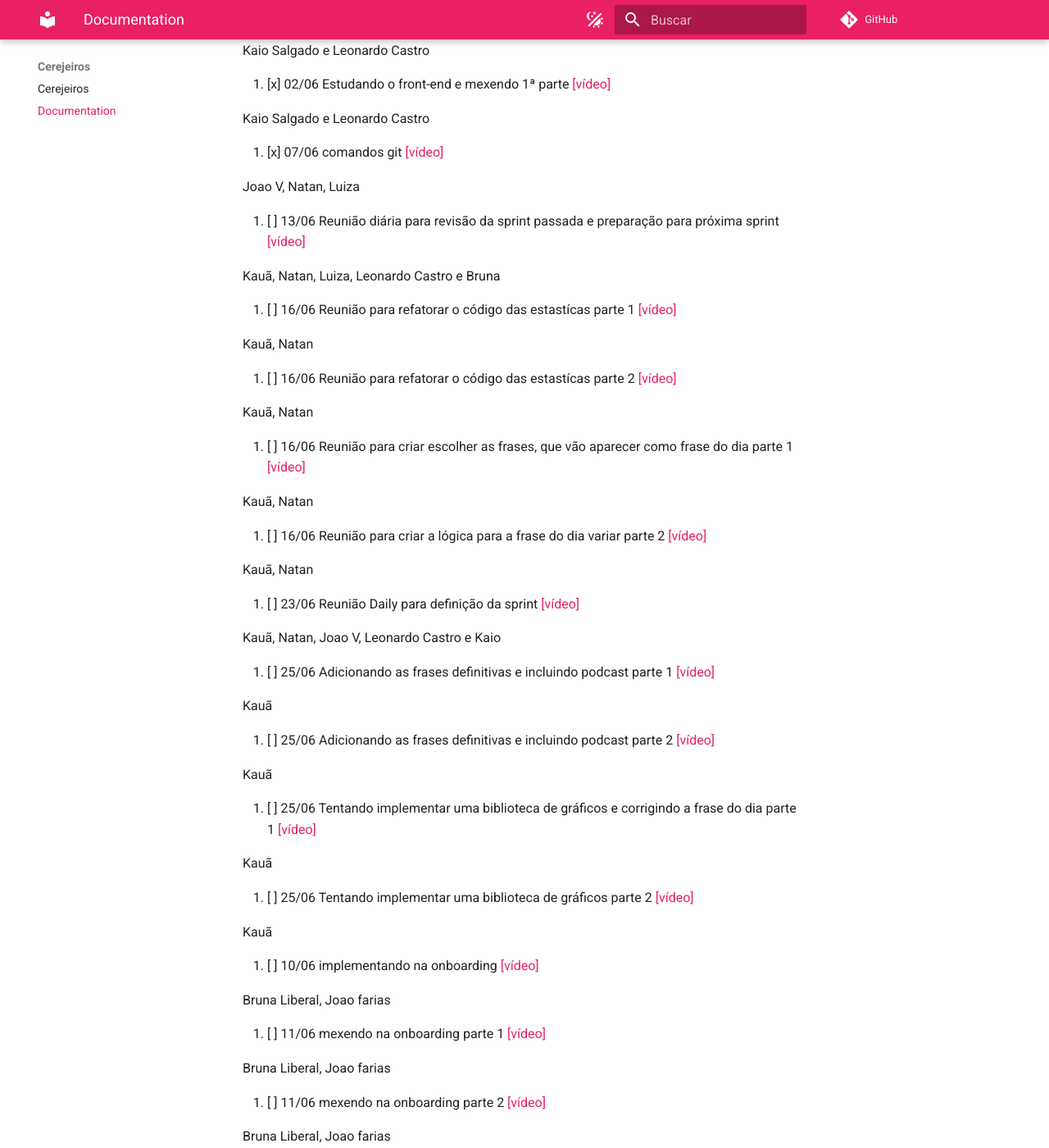
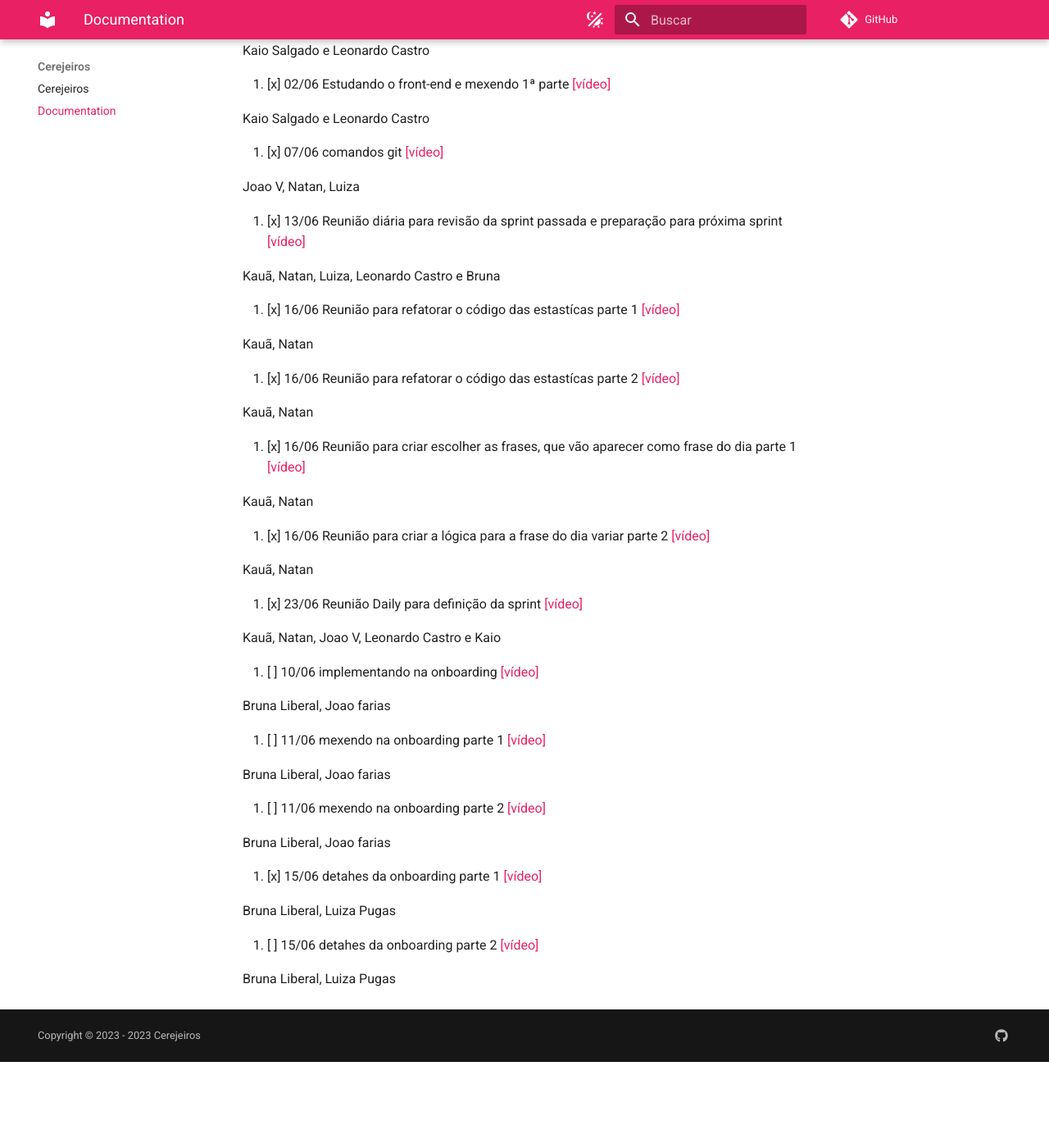
Before and after one commit to cerejeiros/bloom, an MkDocs documentation site: the page built from docs/documentation.md, in a window 1280 px wide and 1400 px high, scrolled down 3884 px. Shown: the whole window at 82% size. Built offline with MkDocs 1.6.1 and Material for MkDocs 9.7.7, drawn with Linux system fonts in a browser that asks for light colours; comment, search, counter and statistics services are not loaded; after the commit the page ends 5179 px from its top, so only the background shows below that; some of the changed text lies outside the part shown.

Commit message:
Update documentation.md

```diff
--- a/docs/documentation.md
+++ b/docs/documentation.md
@@ -170,62 +170,46 @@ Kaio Salgado e  Leonardo Castro
 
 Joao V, Natan, Luiza
 
-43. [ ] 13/06 Reunião diária para revisão da sprint passada e preparação para próxima sprint [[vídeo]](https://youtu.be/u9ctk908Jmw)
+43. [x] 13/06 Reunião diária para revisão da sprint passada e preparação para próxima sprint [[vídeo]](https://youtu.be/u9ctk908Jmw)
 
 Kauã, Natan, Luiza, Leonardo Castro e Bruna
 
-44. [ ] 16/06 Reunião para refatorar o código das estastícas parte 1 [[vídeo]](https://www.youtube.com/watch?v=y8zZLcvxMYg)
+44. [x] 16/06 Reunião para refatorar o código das estastícas parte 1 [[vídeo]](https://www.youtube.com/watch?v=y8zZLcvxMYg)
 
 Kauã, Natan
 
-45. [ ] 16/06 Reunião para refatorar o código das estastícas parte 2 [[vídeo]](https://www.youtube.com/watch?v=xdF5A-35ws8)
+45. [x] 16/06 Reunião para refatorar o código das estastícas parte 2 [[vídeo]](https://www.youtube.com/watch?v=xdF5A-35ws8)
 
 Kauã, Natan
 
-46. [ ] 16/06 Reunião para criar escolher as frases, que vão aparecer como frase do dia parte 1 [[vídeo]](https://www.youtube.com/watch?v=PAgqpoBSSjM)
+46. [x] 16/06 Reunião para criar escolher as frases, que vão aparecer como frase do dia parte 1 [[vídeo]](https://www.youtube.com/watch?v=PAgqpoBSSjM)
 
 Kauã, Natan
 
-47. [ ] 16/06 Reunião para criar a lógica para a frase do dia variar parte 2 [[vídeo]](https://www.youtube.com/watch?v=J1lrKwSyFd0)
+47. [x] 16/06 Reunião para criar a lógica para a frase do dia variar parte 2 [[vídeo]](https://www.youtube.com/watch?v=J1lrKwSyFd0)
 
 Kauã, Natan
 
-48. [ ] 23/06 Reunião Daily para definição da sprint [[vídeo]](https://youtu.be/_w3FF4w9ql8)
+48. [x] 23/06 Reunião Daily para definição da sprint [[vídeo]](https://youtu.be/_w3FF4w9ql8)
 
 Kauã, Natan, Joao V, Leonardo Castro e Kaio
 
-49. [ ] 25/06 Adicionando as frases definitivas e incluindo podcast parte 1 [[vídeo]](https://www.youtube.com/watch?v=xdF5A-35ws8)
-
-Kauã
-
-50. [ ] 25/06 Adicionando as frases definitivas e incluindo podcast parte 2 [[vídeo]](https://www.youtube.com/watch?v=x1ipUwDWB-w)
-
-Kauã
-
-51. [ ] 25/06 Tentando implementar uma biblioteca de gráficos e corrigindo a frase do dia parte 1 [[vídeo]](https://www.youtube.com/watch?v=c5xr0mJAQt0)
-
-Kauã
-
-52. [ ] 25/06 Tentando implementar uma biblioteca de gráficos parte 2 [[vídeo]](https://www.youtube.com/watch?v=GFHHWab_2EQ)
-
-Kauã
-
-53. [ ] 10/06 implementando  na onboarding [[vídeo]](https://drive.google.com/drive/folders/1WUH_HKjrRolpq8PQYaerOoQe_rYocuUN)
+49. [ ] 10/06 implementando  na onboarding [[vídeo]](https://drive.google.com/drive/folders/1WUH_HKjrRolpq8PQYaerOoQe_rYocuUN)
 
 Bruna Liberal, Joao farias
 
-54. [ ] 11/06 mexendo na onboarding parte 1 [[vídeo]](https://drive.google.com/drive/folders/1WUH_HKjrRolpq8PQYaerOoQe_rYocuUN)
+50. [ ] 11/06 mexendo na onboarding parte 1 [[vídeo]](https://drive.google.com/drive/folders/1WUH_HKjrRolpq8PQYaerOoQe_rYocuUN)
 
 Bruna Liberal, Joao farias
 
-55. [ ] 11/06 mexendo na onboarding parte 2 [[vídeo]](https://drive.google.com/drive/folders/1WUH_HKjrRolpq8PQYaerOoQe_rYocuUN)
+51. [ ] 11/06 mexendo na onboarding parte 2 [[vídeo]](https://drive.google.com/drive/folders/1WUH_HKjrRolpq8PQYaerOoQe_rYocuUN)
 
 Bruna Liberal, Joao farias
 
-56. [ ] 15/06 detahes da onboarding parte 1 [[vídeo]](https://www.youtube.com/watch?v=0eNZ4nnl5aY)
+52. [x] 15/06 detahes da onboarding parte 1 [[vídeo]](https://www.youtube.com/watch?v=0eNZ4nnl5aY)
 
 Bruna Liberal, Luiza Pugas
 
-57. [ ] 15/06 detahes da onboarding parte 2 [[vídeo]](https://drive.google.com/drive/folders/1WUH_HKjrRolpq8PQYaerOoQe_rYocuUN)
+53. [ ] 15/06 detahes da onboarding parte 2 [[vídeo]](https://drive.google.com/drive/folders/1WUH_HKjrRolpq8PQYaerOoQe_rYocuUN)
 
 Bruna Liberal, Luiza Pugas
```
